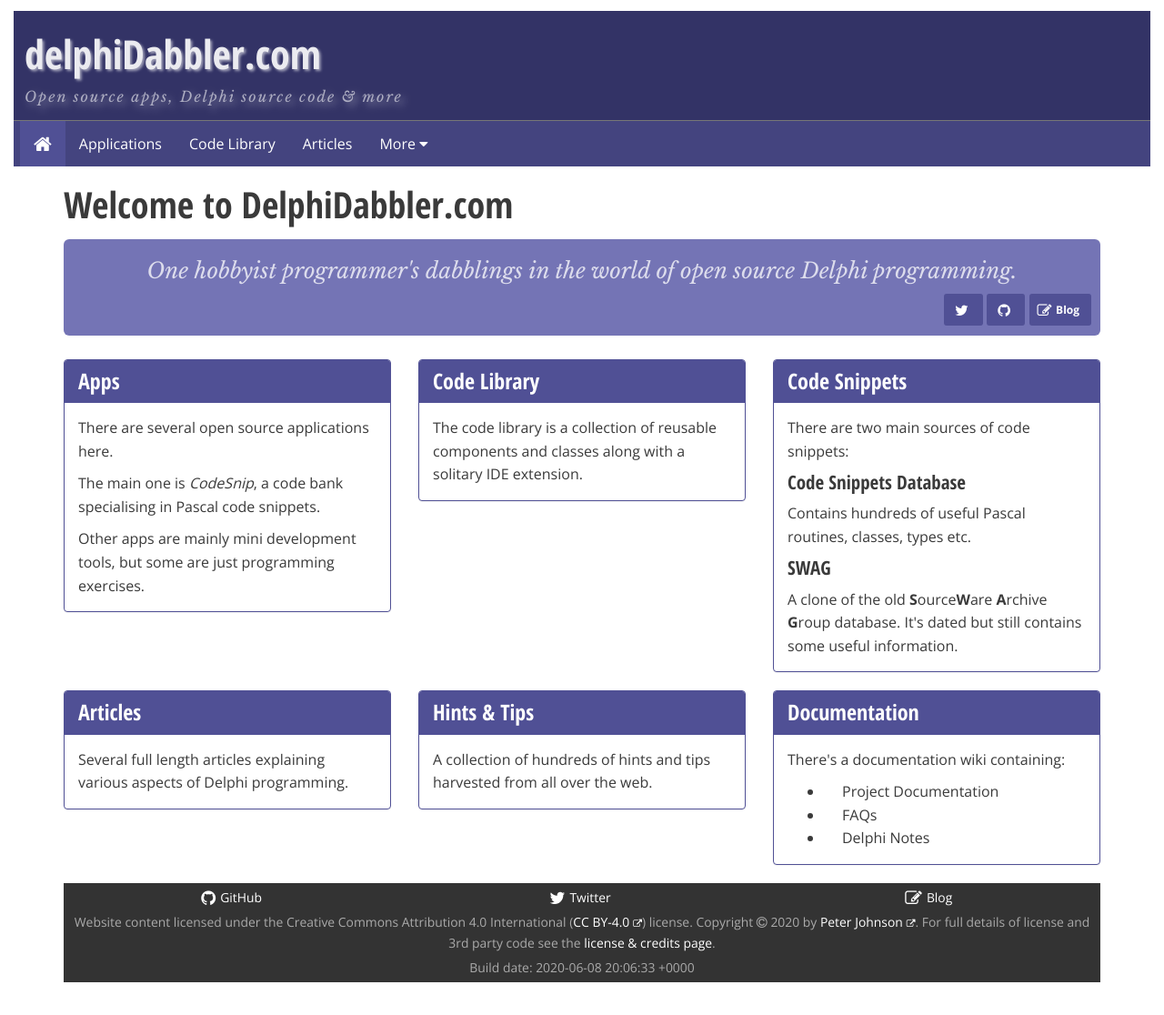
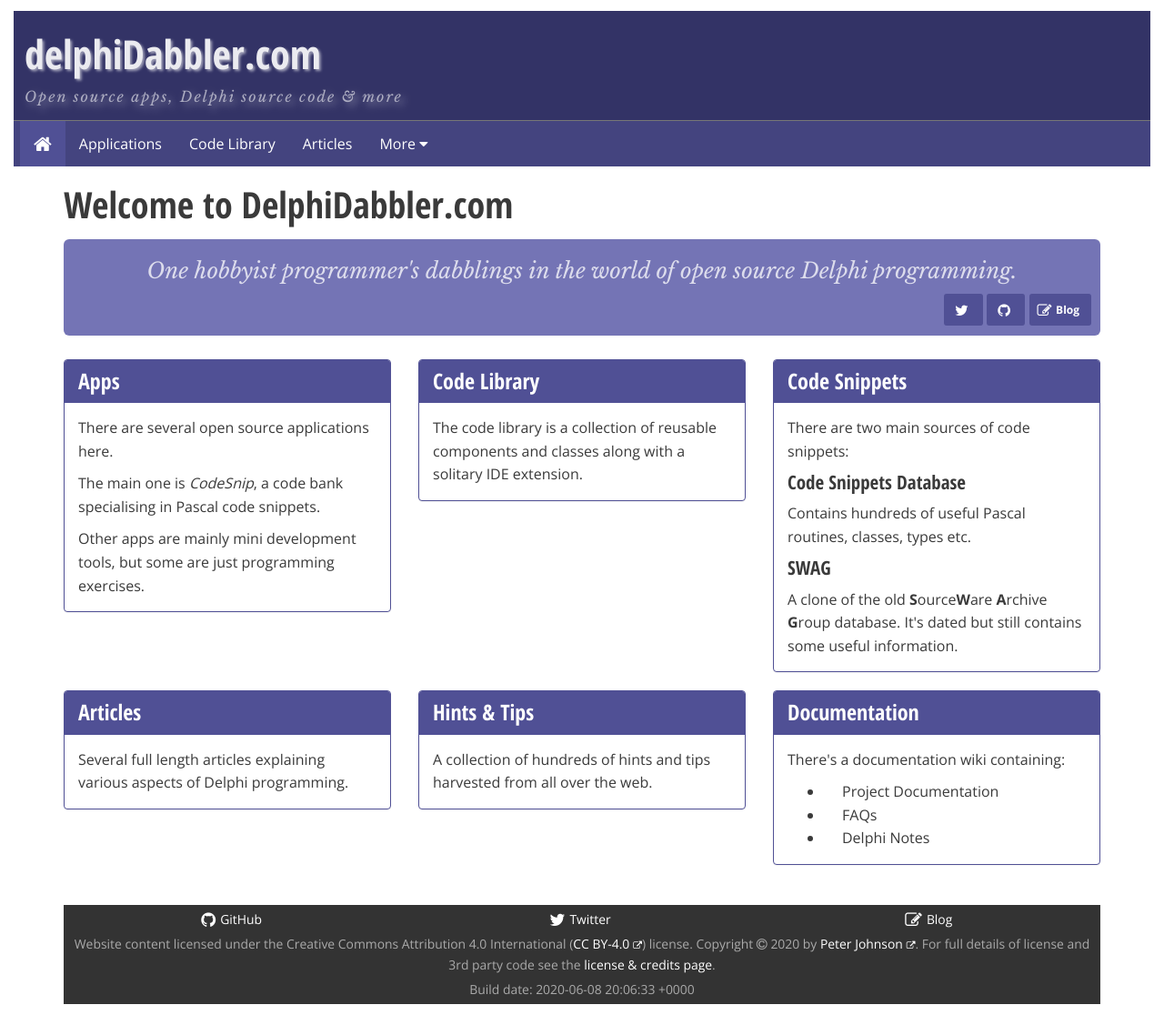
Before and after one commit to delphidabbler/delphidabbler.github.io, a Jekyll site: the page built from index.html, in a window 1280 px wide. Shown: the whole page at 91% size. Built offline with Jekyll 4.4.1, drawn with Linux system fonts in a browser that asks for light colours; nearby versions of some CDN libraries; before the commit the page ends 1092 px from its top, so only the background shows below that.

Commit message:
Increase space between end of content and footer
Did this because the end documentation page text was too close to the footer.

```diff
--- a/_sass/_dd-custom-styles.scss
+++ b/_sass/_dd-custom-styles.scss
@@ -445,6 +445,7 @@
   color: $pagefoot-color;
   @extend .small;
   margin-bottom: $page-margin-bottom;
+  margin-top: $page-margin-top * 2;
 
   a {
     color: $pagefoot-link-color;
```
